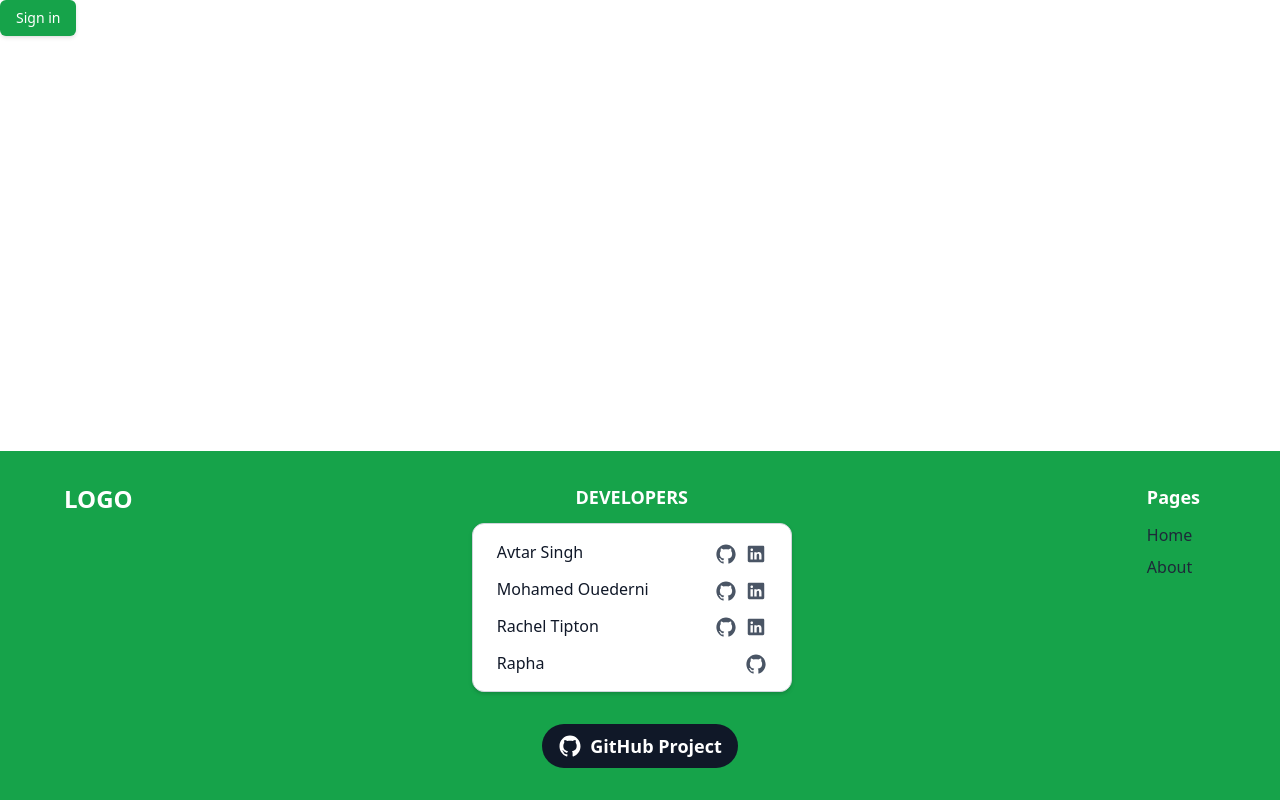
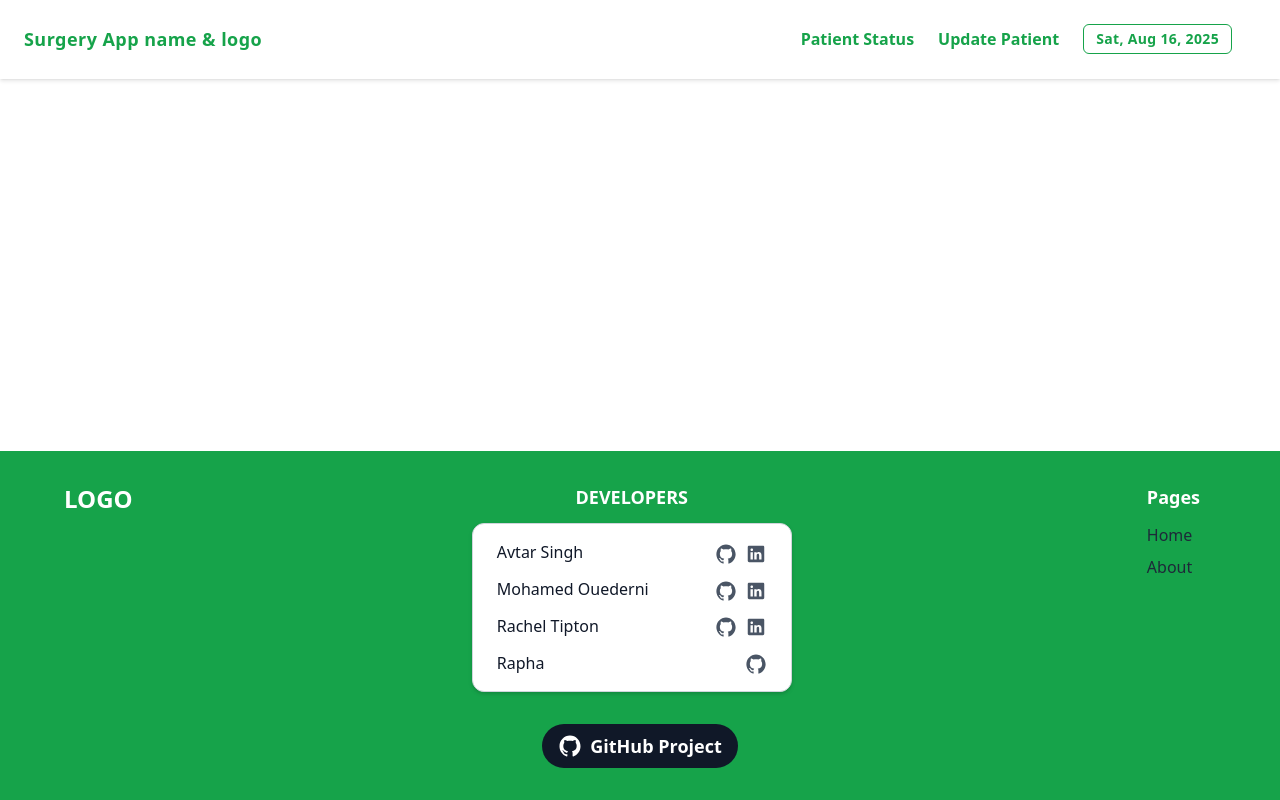
Before and after one commit to rachel-labri-tipton/mediphase-surgery-status-app, a React (Vite) app in the folder v56-team22-surgery-status-board/: page / in a window 1280 px wide. Built offline with nearby package versions, Linux system fonts and the light colour scheme.

Commit message:
feat: implement header components

```diff
--- a/v56-team22-surgery-status-board/package.json
+++ b/v56-team22-surgery-status-board/package.json
@@ -11,6 +11,7 @@
     "format": "prettier --write ."
   },
   "dependencies": {
+    "@radix-ui/react-dialog": "^1.1.14",
     "@radix-ui/react-slot": "^1.2.3",
     "@tailwindcss/vite": "^4.1.11",
     "class-variance-authority": "^0.7.1",
--- a/v56-team22-surgery-status-board/src/App.tsx
+++ b/v56-team22-surgery-status-board/src/App.tsx
@@ -1,16 +1,10 @@
-
-import { Button } from './components/ui/button';
-import { Link } from 'react-router';
 import MainLayout from './layout/MainLayout';
 
 function App() {
-
   return (
-      <MainLayout>
-        <Link to="/sign-in">
-          <Button>Sign in</Button>
-        </Link>
-      </MainLayout>
+    <MainLayout>
+      <div></div>
+    </MainLayout>
   );
 }
 
--- /dev/null
+++ b/v56-team22-surgery-status-board/src/components/Header/DateDisplay.tsx
@@ -0,0 +1,25 @@
+// components/header/DateDisplay.tsx
+import { useEffect, useState } from 'react';
+
+const DateDisplay = () => {
+  const [date, setDate] = useState('');
+
+  useEffect(() => {
+    const now = new Date();
+    const formatted = now.toLocaleDateString('en-US', {
+      weekday: 'short',
+      year: 'numeric',
+      month: 'short',
+      day: 'numeric',
+    });
+    setDate(formatted);
+  }, []);
+
+  return (
+    <span className="text-sm text-primary font-black font-sans tracking-wide border border-primary px-3 py-1 rounded-md">
+      {date}
+    </span>
+  );
+};
+
+export default DateDisplay;
--- /dev/null
+++ b/v56-team22-surgery-status-board/src/components/Header/Header.tsx
@@ -0,0 +1,14 @@
+import type { Role } from '@/constant/nav';
+import HeaderMenu from './header-menu';
+import HeaderName from './header-name';
+
+const Header = ({role}:{role:Role}) => {
+  return (
+    <header className="w-full flex items-center justify-between p-6  text-primary-foreground shadow-sm border-b">
+      <HeaderName />
+      <HeaderMenu role ={role} />
+    </header>
+  );
+};
+
+export default Header;
--- /dev/null
+++ b/v56-team22-surgery-status-board/src/components/Header/MobileNav.tsx
@@ -0,0 +1,41 @@
+import { Sheet, SheetContent, SheetTrigger } from '@/components/ui/sheet';
+import { Button } from '@/components/ui/button';
+import { IoMdMenu } from 'react-icons/io';
+import DateDisplay from './DateDisplay';
+import { navByRole, type Role } from '@/constant/nav';
+
+type NavLinksProps = {
+  role: Role;
+};
+const MobileNav = ({ role }: NavLinksProps) => {
+  const links = navByRole[role];
+  return (
+    <div className="sm:hidden">
+      <Sheet>
+        <SheetTrigger asChild>
+          <Button variant="ghost" size="icon" className="text-primary">
+            <IoMdMenu className="h-6 w-6" />
+          </Button>
+        </SheetTrigger>
+        <SheetContent side="left">
+          <div className="p-4 space-y-4">
+            {links.map((link) => (
+              <a
+                key={link.href}
+                href={link.href}
+                className="block text-lg font-medium text-foreground hover:underline"
+              >
+                {link.label}
+              </a>
+            ))}
+            <div className="mt-4 text-muted-foreground text-sm">
+              <DateDisplay />
+            </div>
+          </div>
+        </SheetContent>
+      </Sheet>
+    </div>
+  );
+};
+
+export default MobileNav;
--- /dev/null
+++ b/v56-team22-surgery-status-board/src/components/Header/Navlinks.tsx
@@ -0,0 +1,24 @@
+import { navByRole, type Role } from '@/constant/nav';
+
+type NavLinksProps = {
+  role: Role;
+};
+const NavLinks = ({ role }: NavLinksProps) => {
+  const links = navByRole[role];
+
+  return (
+    <>
+      {links.map((link) => (
+        <a
+          key={link.href}
+          href={link.href}
+          className="text-primary hover:underline underline-offset-4 font-bold"
+        >
+          {link.label}
+        </a>
+      ))}
+    </>
+  );
+};
+
+export default NavLinks;
--- /dev/null
+++ b/v56-team22-surgery-status-board/src/components/Header/header-menu.tsx
@@ -0,0 +1,21 @@
+
+import DateDisplay from './DateDisplay';
+import type { Role } from '@/constant/nav';
+import NavLinks from './Navlinks';
+import MobileNav from './MobileNav';
+
+const HeaderMenu = ({ role }: { role: Role }) => {
+  return (
+    <>
+      <div className="hidden sm:flex items-center gap-6 mr-6">
+        <NavLinks role={role} />
+        <DateDisplay />
+
+      </div>
+
+      <MobileNav role={role} />
+    </>
+  );
+};
+
+export default HeaderMenu;
--- /dev/null
+++ b/v56-team22-surgery-status-board/src/components/Header/header-name.tsx
@@ -0,0 +1,9 @@
+const HeaderName = () => {
+  return (
+    <div className="text-lg font-bold tracking-wide text-primary">
+      Surgery App name & logo
+    </div>
+  );
+};
+
+export default HeaderName;
--- /dev/null
+++ b/v56-team22-surgery-status-board/src/components/Header/index.ts
@@ -0,0 +1,2 @@
+
+export { default } from './Header';
--- /dev/null
+++ b/v56-team22-surgery-status-board/src/components/ui/sheet.tsx
@@ -0,0 +1,137 @@
+import * as React from "react"
+import * as SheetPrimitive from "@radix-ui/react-dialog"
+import { XIcon } from "lucide-react"
+
+import { cn } from "@/lib/utils"
+
+function Sheet({ ...props }: React.ComponentProps<typeof SheetPrimitive.Root>) {
+  return <SheetPrimitive.Root data-slot="sheet" {...props} />
+}
+
+function SheetTrigger({
+  ...props
+}: React.ComponentProps<typeof SheetPrimitive.Trigger>) {
+  return <SheetPrimitive.Trigger data-slot="sheet-trigger" {...props} />
+}
+
+function SheetClose({
+  ...props
+}: React.ComponentProps<typeof SheetPrimitive.Close>) {
+  return <SheetPrimitive.Close data-slot="sheet-close" {...props} />
+}
+
+function SheetPortal({
+  ...props
+}: React.ComponentProps<typeof SheetPrimitive.Portal>) {
+  return <SheetPrimitive.Portal data-slot="sheet-portal" {...props} />
+}
+
+function SheetOverlay({
+  className,
+  ...props
+}: React.ComponentProps<typeof SheetPrimitive.Overlay>) {
+  return (
+    <SheetPrimitive.Overlay
+      data-slot="sheet-overlay"
+      className={cn(
+        "data-[state=open]:animate-in data-[state=closed]:animate-out data-[state=closed]:fade-out-0 data-[state=open]:fade-in-0 fixed inset-0 z-50 bg-black/50",
+        className
+      )}
+      {...props}
+    />
+  )
+}
+
+function SheetContent({
+  className,
+  children,
+  side = "right",
+  ...props
+}: React.ComponentProps<typeof SheetPrimitive.Content> & {
+  side?: "top" | "right" | "bottom" | "left"
+}) {
+  return (
+    <SheetPortal>
+      <SheetOverlay />
+      <SheetPrimitive.Content
+        data-slot="sheet-content"
+        className={cn(
+          "bg-background data-[state=open]:animate-in data-[state=closed]:animate-out fixed z-50 flex flex-col gap-4 shadow-lg transition ease-in-out data-[state=closed]:duration-300 data-[state=open]:duration-500",
+          side === "right" &&
+            "data-[state=closed]:slide-out-to-right data-[state=open]:slide-in-from-right inset-y-0 right-0 h-full w-3/4 border-l sm:max-w-sm",
+          side === "left" &&
+            "data-[state=closed]:slide-out-to-left data-[state=open]:slide-in-from-left inset-y-0 left-0 h-full w-3/4 border-r sm:max-w-sm",
+          side === "top" &&
+            "data-[state=closed]:slide-out-to-top data-[state=open]:slide-in-from-top inset-x-0 top-0 h-auto border-b",
+          side === "bottom" &&
+            "data-[state=closed]:slide-out-to-bottom data-[state=open]:slide-in-from-bottom inset-x-0 bottom-0 h-auto border-t",
+          className
+        )}
+        {...props}
+      >
+        {children}
+        <SheetPrimitive.Close className="ring-offset-background focus:ring-ring data-[state=open]:bg-secondary absolute top-4 right-4 rounded-xs opacity-70 transition-opacity hover:opacity-100 focus:ring-2 focus:ring-offset-2 focus:outline-hidden disabled:pointer-events-none">
+          <XIcon className="size-4" />
+          <span className="sr-only">Close</span>
+        </SheetPrimitive.Close>
+      </SheetPrimitive.Content>
+    </SheetPortal>
+  )
+}
+
+function SheetHeader({ className, ...props }: React.ComponentProps<"div">) {
+  return (
+    <div
+      data-slot="sheet-header"
+      className={cn("flex flex-col gap-1.5 p-4", className)}
+      {...props}
+    />
+  )
+}
+
+function SheetFooter({ className, ...props }: React.ComponentProps<"div">) {
+  return (
+    <div
+      data-slot="sheet-footer"
+      className={cn("mt-auto flex flex-col gap-2 p-4", className)}
+      {...props}
+    />
+  )
+}
+
+function SheetTitle({
+  className,
+  ...props
+}: React.ComponentProps<typeof SheetPrimitive.Title>) {
+  return (
+    <SheetPrimitive.Title
+      data-slot="sheet-title"
+      className={cn("text-foreground font-semibold", className)}
+      {...props}
+    />
+  )
+}
+
+function SheetDescription({
+  className,
+  ...props
+}: React.ComponentProps<typeof SheetPrimitive.Description>) {
+  return (
+    <SheetPrimitive.Description
+      data-slot="sheet-description"
+      className={cn("text-muted-foreground text-sm", className)}
+      {...props}
+    />
+  )
+}
+
+export {
+  Sheet,
+  SheetTrigger,
+  SheetClose,
+  SheetContent,
+  SheetHeader,
+  SheetFooter,
+  SheetTitle,
+  SheetDescription,
+}
--- /dev/null
+++ b/v56-team22-surgery-status-board/src/constant/nav.ts
@@ -0,0 +1,21 @@
+
+export type Role = 'guest' | 'surgical' | 'admin';
+
+interface Navlink {
+  label: string;
+  href: string;
+}
+
+export const navByRole: Record<Role, Navlink[]> = {
+  guest: [{ label: 'Patient Status', href: '/patient-status' }],
+
+  surgical: [
+    { label: 'Patient Status', href: '/patient-status' },
+    { label: 'Update Patient', href: '/update-patient' },
+  ],
+    admin: [
+        { label: 'Patient Status', href: '/patient-status' },
+        { label: 'Update Patient', href: '/update-patient' },
+        {label:"Patient information", href: '/patient-information' },
+    ],
+};
--- a/v56-team22-surgery-status-board/src/layout/MainLayout.tsx
+++ b/v56-team22-surgery-status-board/src/layout/MainLayout.tsx
@@ -1,9 +1,13 @@
 import Footer from '@/components/Footer';
+import Header from '@/components/Header';
 import React from 'react';
 
 const MainLayout: React.FC<{ children: React.ReactNode }> = ({ children }) => {
+
+  const role = 'surgical'; // Replace with actual role logic
   return (
     <div className="flex flex-col h-screen w-full">
+      <Header role={role} />
       <main className="flex-1">{children}</main>
       <Footer />
     </div>
```
Also changed, not shown: 1 other file (tests, documents, lock files or other folders).
